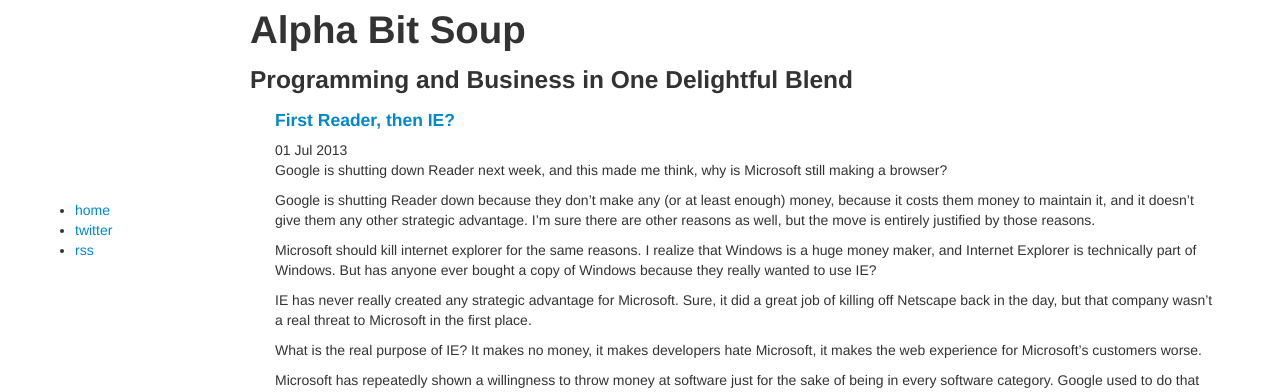
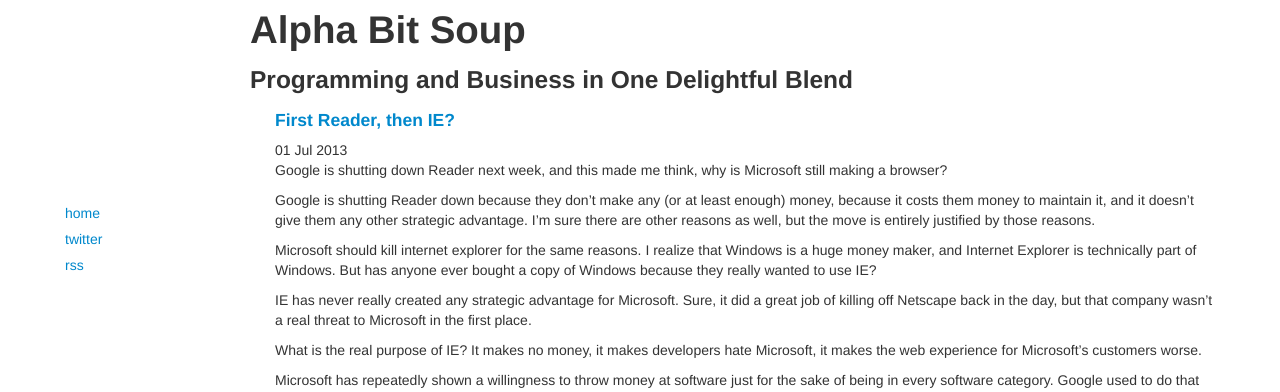
Before and after one commit to mcondie/alphabit, a Jekyll site: the page built from index.html, in a window 1280 px wide. Shown: the top 392 px of the page. Built offline with Jekyll 4.4.1, drawn with Linux system fonts in a browser that asks for light colours.

Commit message:
formatting changes

```diff
--- a/_layouts/default.html
+++ b/_layouts/default.html
@@ -19,7 +19,7 @@
       <div class="rowfluid">
         <div class="span2">
           <div class="menu">
-            <ul class="">
+            <ul class="nav nav-list">
               <li class="">
                 <a href="/">home</a>
               </li>
```
